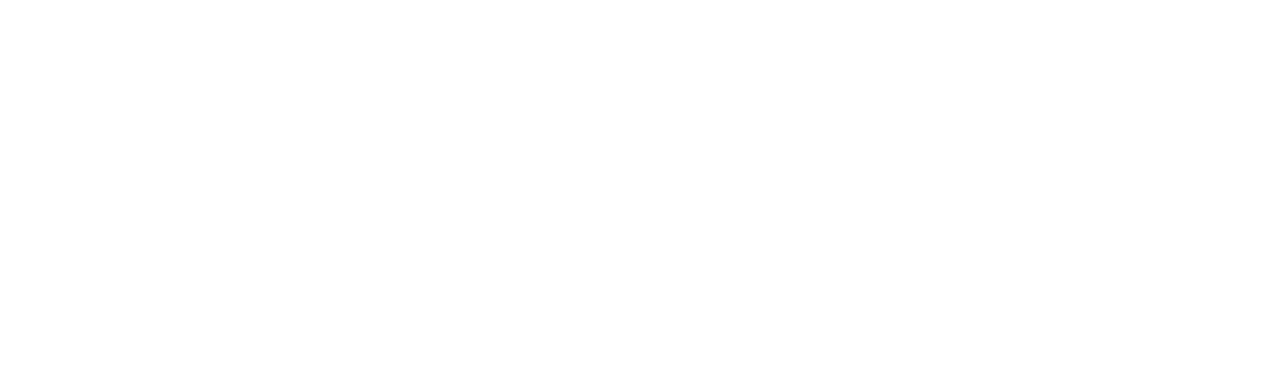
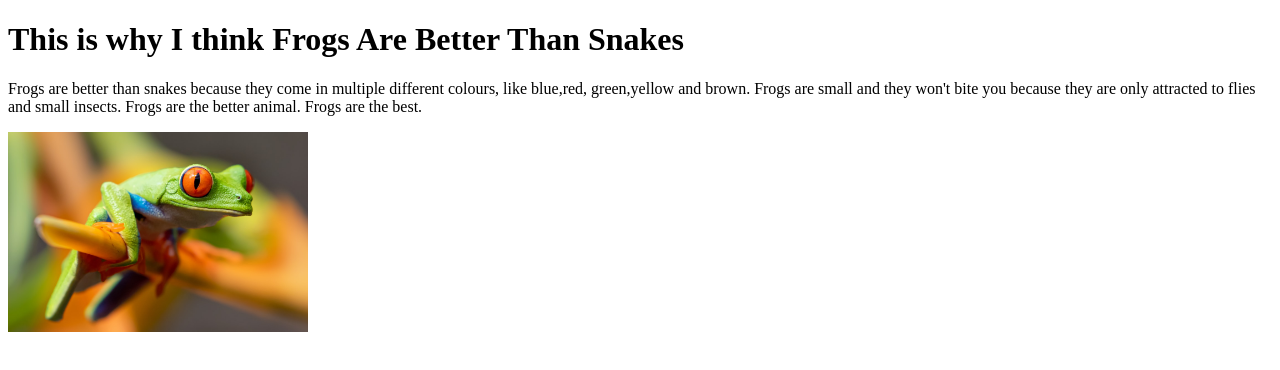
Before and after one commit to vanessa1evangelista/vanessa_and_lidiya_midterm, a plain HTML site: page index.html in a window 1280 px wide. Drawn offline with Linux system fonts and the light colour scheme.

Commit message:
ness added frog img and p tag

```diff
--- a/index.html
+++ b/index.html
@@ -6,7 +6,14 @@
     <meta name="viewport" content="width=device-width, initial-scale=1.0">
     <title>Are Frogs Better Than Snakes</title>
 </head>
-<body>
+<h1> This is why I think Frogs Are Better Than Snakes</h1>
+    <header>
+       <p> Frogs are better than snakes because they come in multiple different colours, like blue,red, green,yellow and brown. Frogs are small and they won't bite you because they are only attracted to flies and small insects. Frogs are the better animal. Frogs are the best.</p>
+       <img src="images/treefrog.jpeg" alt="frog" width="300" heigh="250">
+
+    </header>
+
+ <body>
 
 </body>
 </html>
```
Also changed, not shown: images/treefrog.jpeg (added).
